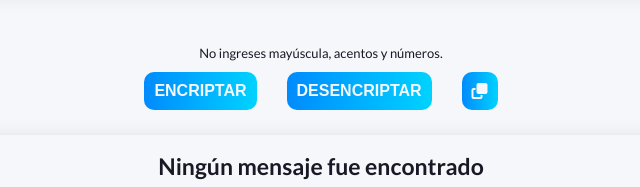
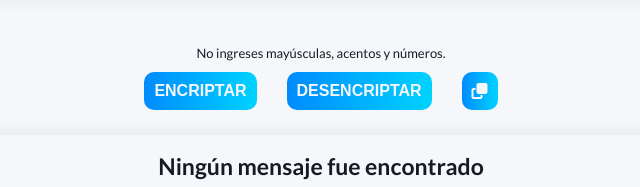
Before and after one commit to WualterS00/Encriptador, a plain HTML site: page index.html in a window 1280 px wide. Shown: the part 609-796 px from the top of the page, 319-959 px from the left. Drawn offline with Linux system fonts and the light colour scheme.

Commit message:
Update index.html

```diff
--- a/index.html
+++ b/index.html
@@ -60,7 +60,7 @@
             ></textarea>
           </div>
           <p class="text-limit">
-            No ingreses mayúscula, acentos y números.
+            No ingreses mayúsculas, acentos y números.
           </p>
 
           <div class="buttons">
```
